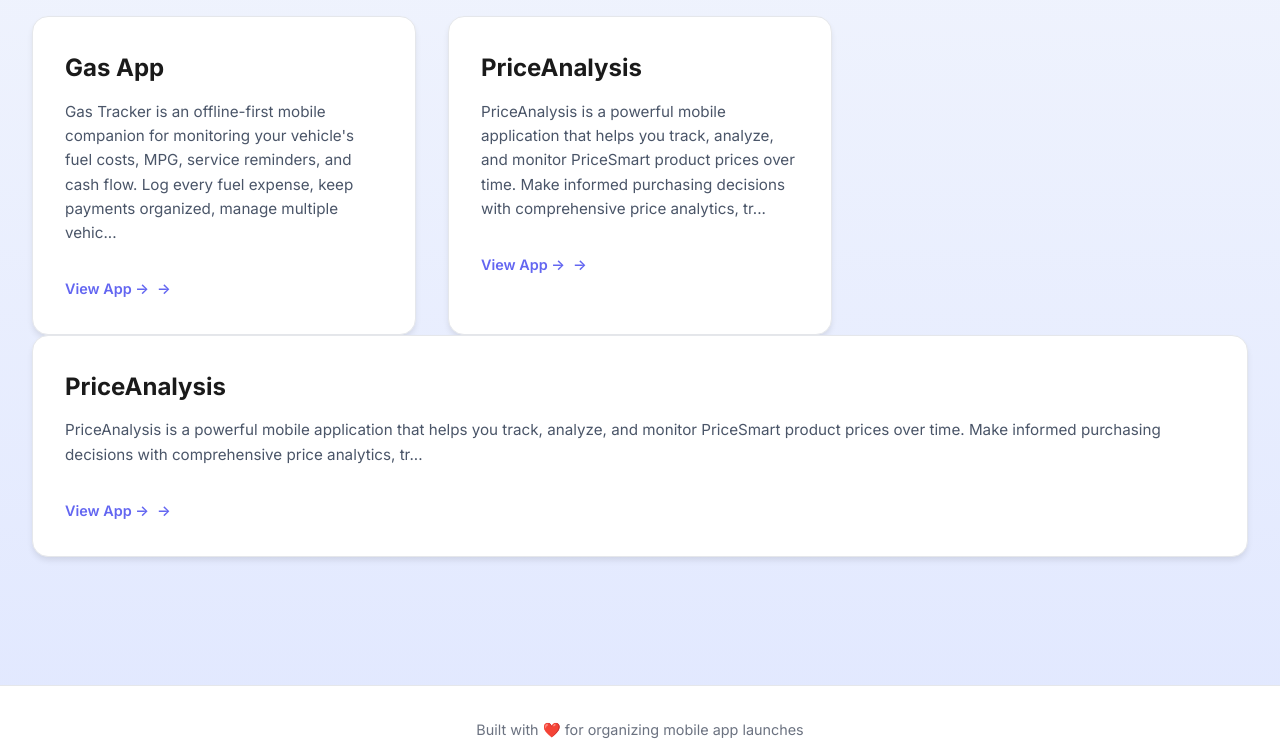
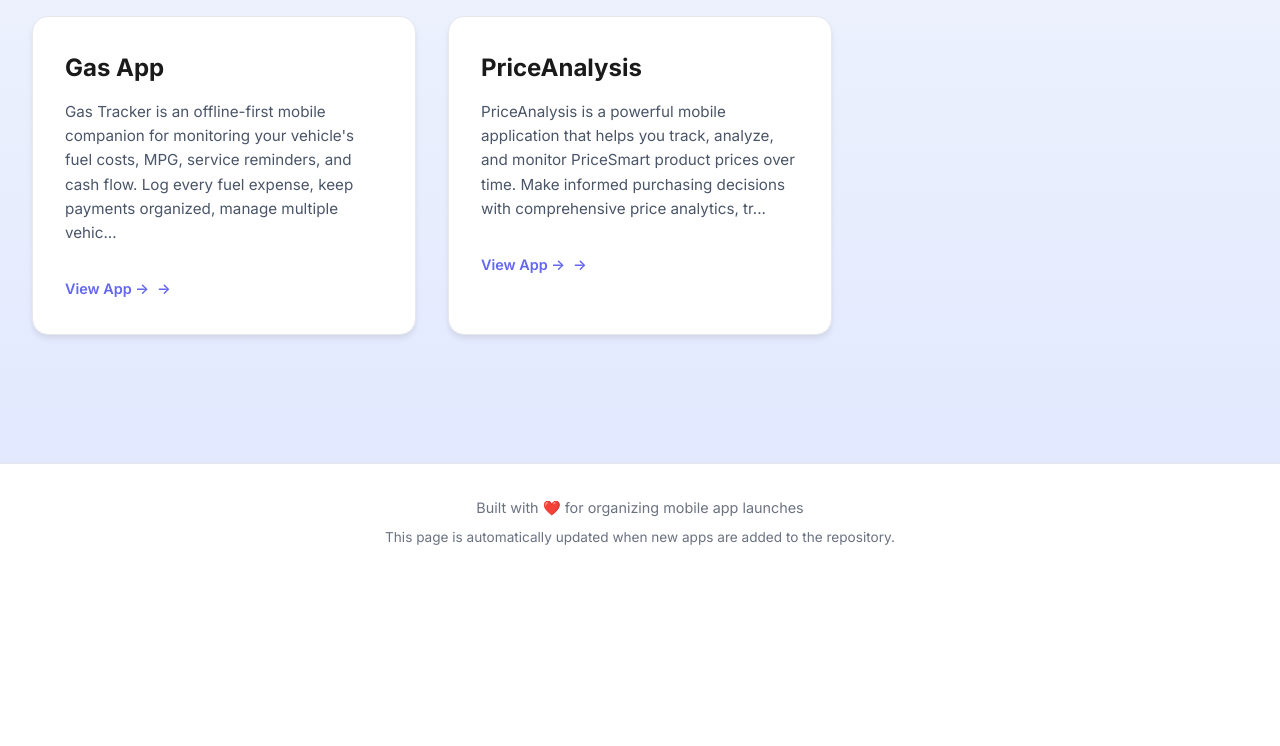
Before and after one commit to surenjanath/Mobile_Launches, a plain HTML site: page index.html in a window 1280 px wide. Shown: the part 532-1278 px from the top of the page. After the commit the page ends 1113 px from the top, so only its background shows below. Drawn offline with Linux system fonts and the light colour scheme.

Commit message:
Fix duplicate PriceAnalysis entry in index.html

```diff
--- a/index.html
+++ b/index.html
@@ -281,12 +281,6 @@
           <span class="app-link">View App →</span>
       </div>
             </div>
-                <div class="app-card" onclick="window.location.href='PriceAnalysis/'">
-          <h3>PriceAnalysis</h3>
-          <p class="app-description">PriceAnalysis is a powerful mobile application that helps you track, analyze, and monitor PriceSmart product prices over time. Make informed purchasing decisions with comprehensive price analytics, tr...</p>
-          <span class="app-link">View App →</span>
-      </div>
-            </div>
         </section>
     </main>
 
```
